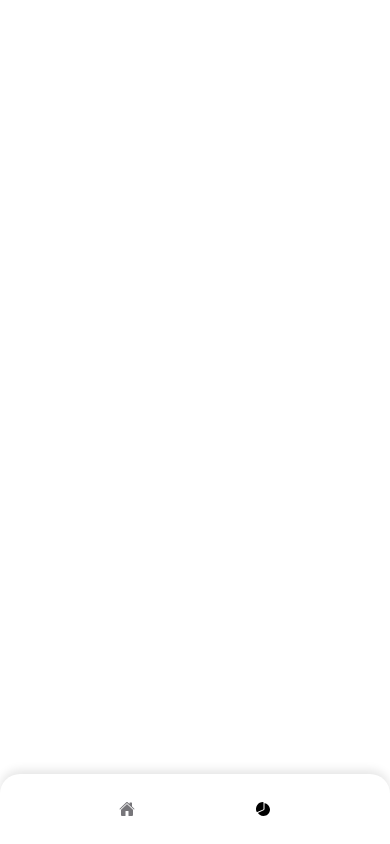
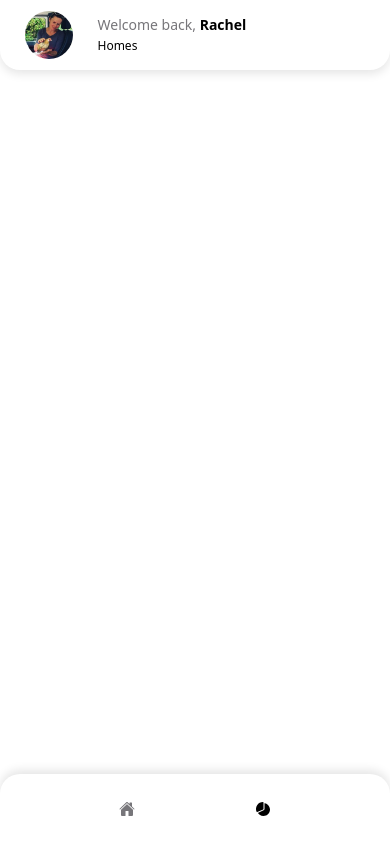
Before and after one commit to WT000/New-Forest-Energy, a Next.js app: page /test in a window 390 px wide. Built offline with nearby package versions, Linux system fonts and the light colour scheme.

Commit message:
updated test page to check responsiveness

```diff
--- a/src/pages/test.tsx
+++ b/src/pages/test.tsx
@@ -3,6 +3,7 @@ import NavbarMenuItem from "../components/NavbarMenuItem/NavbarMenuItem";
 import NavbarStats from "../components/NavbarStats/NavbarStats";
 import DesktopNavbar from "../components/DesktopNavbar/DesktopNavbar";
 import MobileNavbar from "../components/MobileNavbar/MobileNavbar";
+import MobileHeader from "../components/MobileHeader/MobileHeader";
 import {IoHome, IoPieChart, IoFlash, IoCalendar, IoList, IoLogOut, IoAdd} from "react-icons/io5";
 
 
@@ -34,6 +35,12 @@ export default function test() {
                 <NavbarStats stat="60" text="some more stats (that are cool)"/>
             </DesktopNavbar>
 
+            <MobileHeader
+                text="Welcome back, Rachel"
+                image="/stories/rachel.jpeg"
+                currentPage="Homes"
+            />
+
             <MobileNavbar
                 menu={
                     <NavbarMenu>
```
